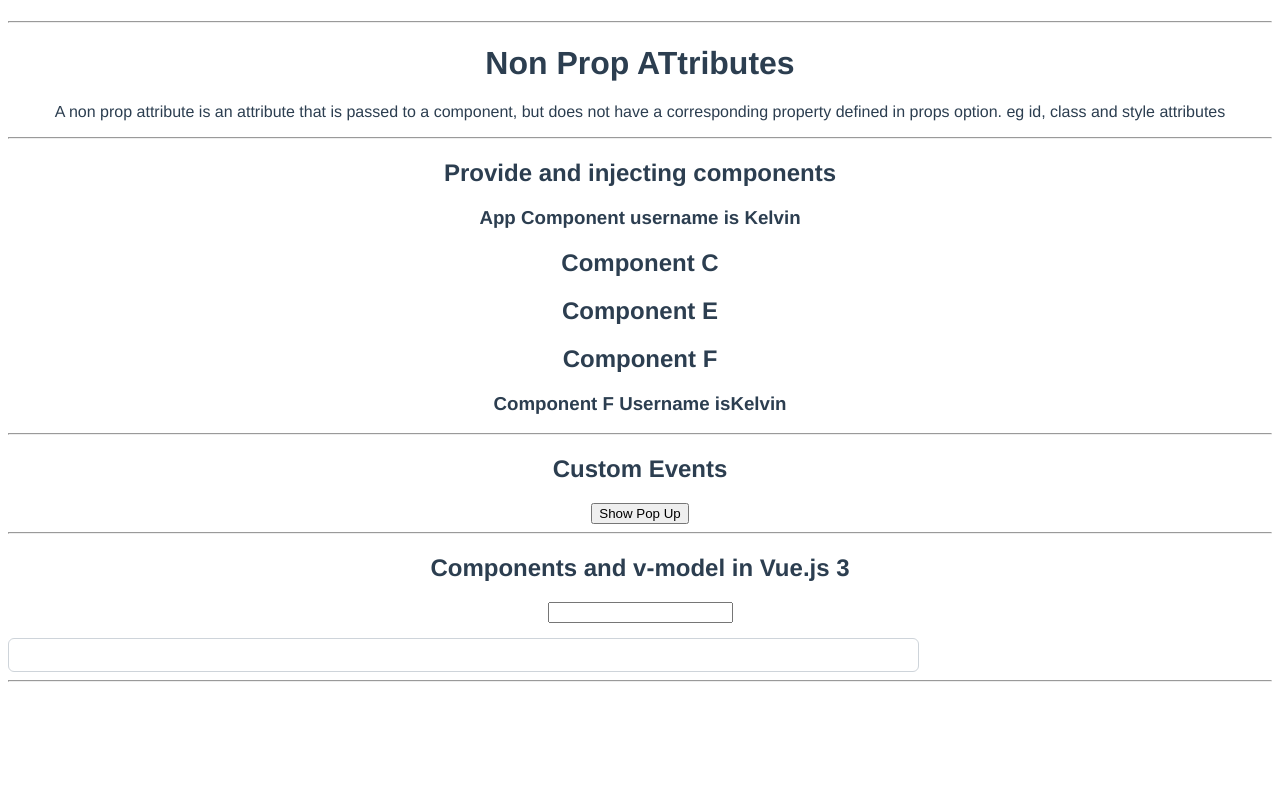
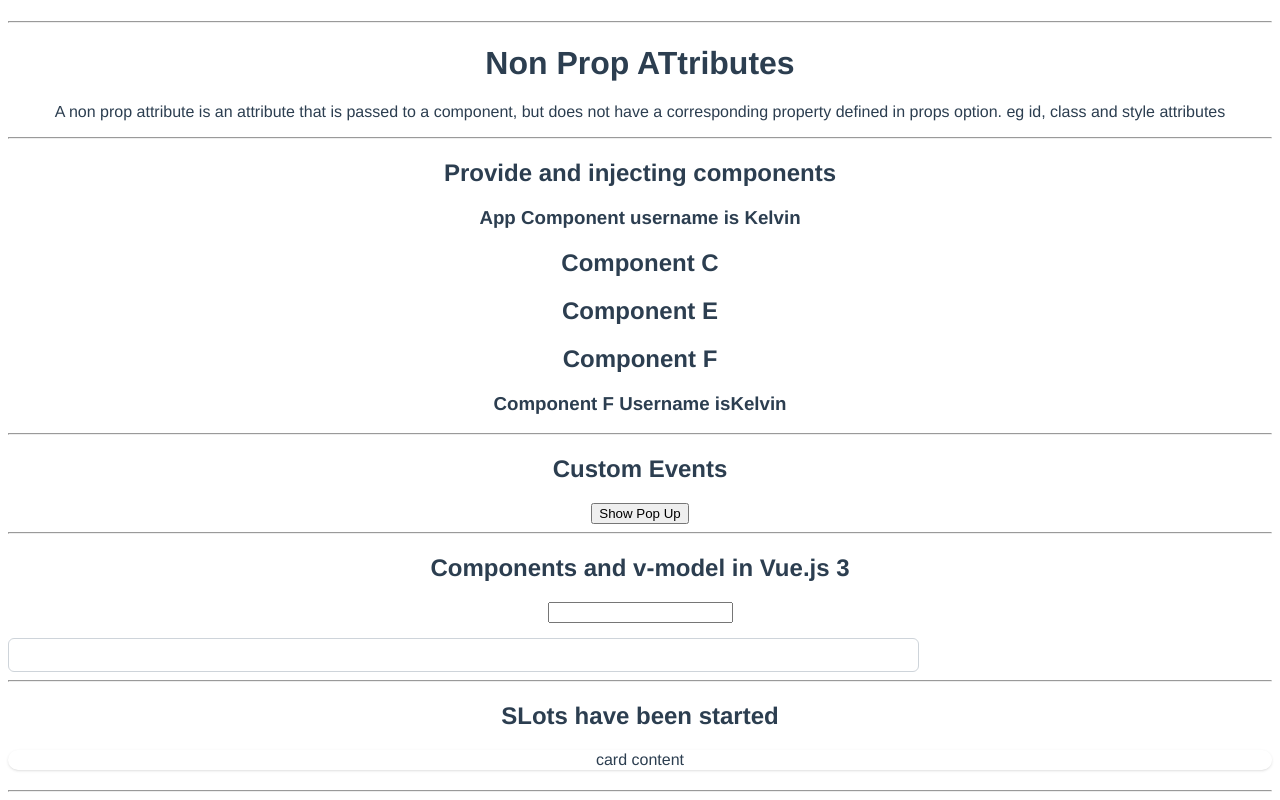
Before and after one commit to OzzayNetwork/vue-components-hello-world, a Vue app: page / in a window 1280 px wide. Shown: the part 374-1174 px from the top of the page. Before the commit the page ends 1064 px from the top, so only its background shows below. Built offline with nearby package versions, Linux system fonts and the light colour scheme.

Commit message:
kelvin: the slots have been started

```diff
--- a/src/App.vue
+++ b/src/App.vue
@@ -25,6 +25,10 @@
     <InputComponet/>
   <hr>
 
+  <h2>SLots have been started</h2>
+  <cardComponent/>
+  <hr>
+
 </template>
 
 <script>
@@ -33,6 +37,7 @@ import GreetComponent from './components/Great.vue';
 import ComponentC from  './components/ComponentC.vue'
 import PopupComponent from  './components/Popup.vue'
 import InputComponet from './components/Input.vue'
+import CardComponent from './components/Card.vue'
 
 
 export default {
@@ -42,7 +47,8 @@ export default {
     Article,
     ComponentC,
     PopupComponent,
-    InputComponet
+    InputComponet,
+    CardComponent
   },
 
   //this enables us to share data across several leveles of components
--- /dev/null
+++ b/src/components/Card.vue
@@ -0,0 +1,25 @@
+<template>
+    <div class="card">
+        card content
+    </div>
+</template>
+
+<script>
+    export default {
+        name: 'CardComponent'
+    }
+</script>
+
+<style  scoped>
+    .card {
+        margin-bottom: 24px;
+        border-radius: 10px;
+        border: 1px solid transparent;
+        transition: all .3s ease;
+        box-shadow: 0 1px 3px 0 rgba(0,0,0,.1), 0 1px 2px -1px rgba(0,0,0,.1);
+    }
+
+    .card {
+    margin-bottom: 20px;
+}
+</style>
--- a/src/components/Input.vue
+++ b/src/components/Input.vue
@@ -1,13 +1,16 @@
 <template>
     <div>
-        <input type="text">
+        <input type="text" :value="modelValue" @input="$emit('update:modelValue', $event.target.value)">
 
     </div>
 </template>
 
 <script>
     export default {
-        name:'InputComponet'
+        name:'InputComponet',
+        props:{
+            modelValue: String
+        }
     }
 </script>
 
```
